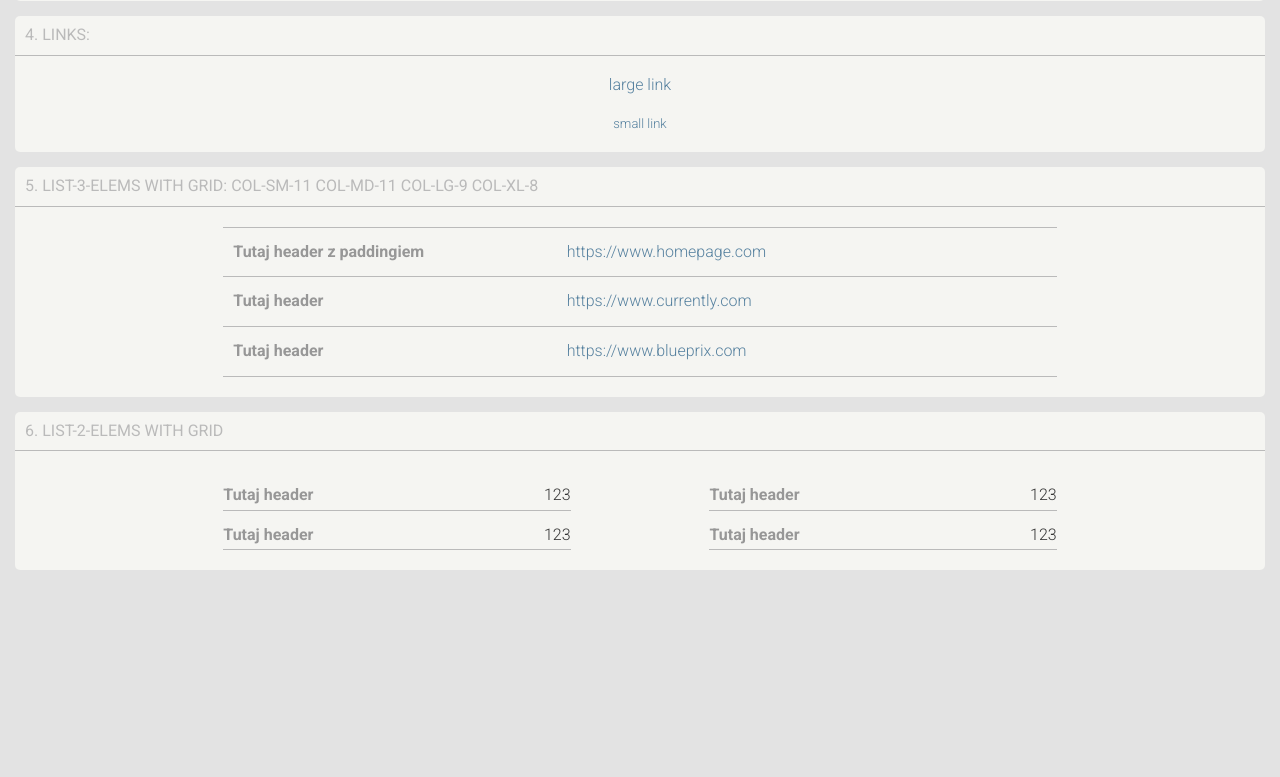
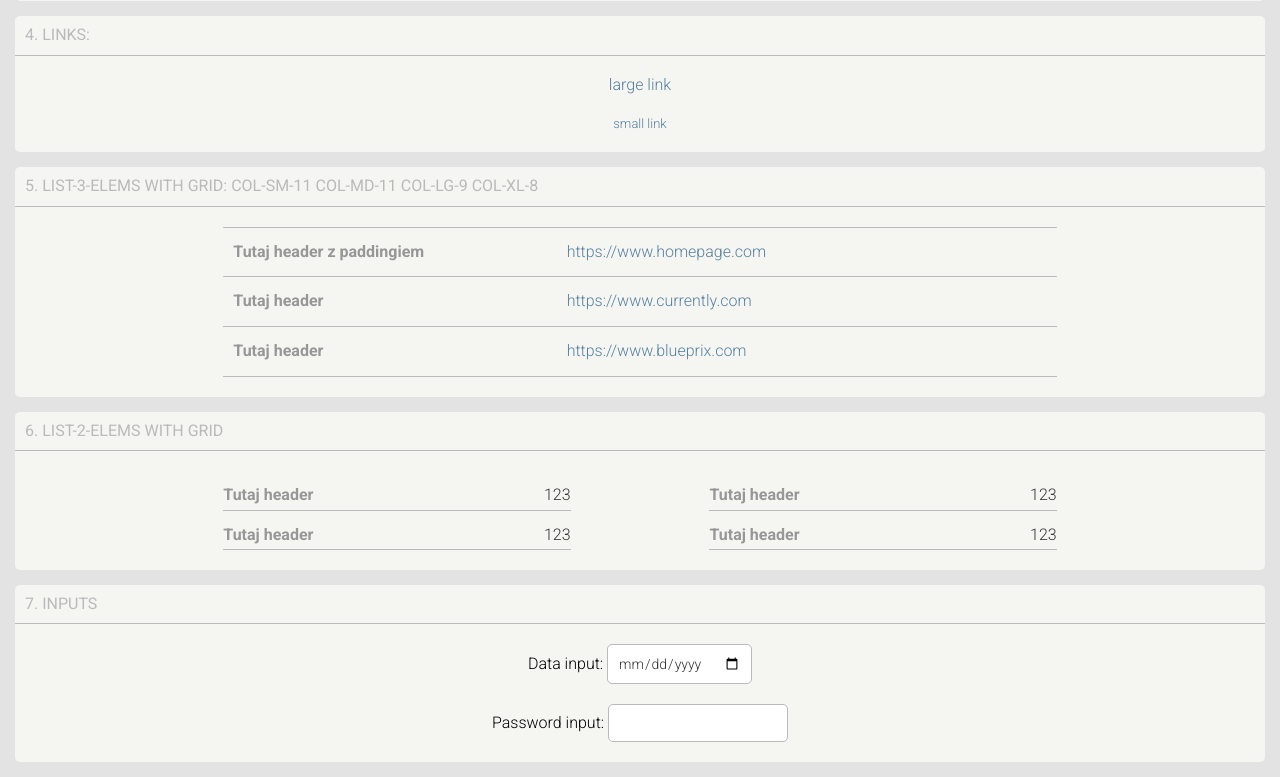
Before and after one commit to adam-goss94/admin-panel, a website: page src/styleguide.html in a window 1280 px wide. Shown: the part 809-1586 px from the top of the page. Before the commit the page ends 1394 px from the top, so only its background shows below. Drawn offline with nearby package versions, Linux system fonts and the light colour scheme; files that its build step writes are made by us from their sources.

Commit message:
Fix some styles for inputs and forms

```diff
--- a/src/sass/components/_forms.scss
+++ b/src/sass/components/_forms.scss
@@ -44,13 +44,13 @@ form.data-range{
   }
 
   input{
-    border: 2px solid transparent;
+    border: 1px solid transparent;
     height: 100%;
     background-color: $color-light;
     padding-right: 25px;
 
     @media(max-width: 572px) {
-      border: 2px solid $color-gray-medium;
+      border: 1px solid $color-gray-medium;
       margin-bottom: 10px;
       padding-right: 0;
     }
--- a/src/sass/components/_inputs.scss
+++ b/src/sass/components/_inputs.scss
@@ -1,16 +1,18 @@
 .input{
+  @extend .font-text;
+
   outline: none;
   padding: 10px;
-  border: 2px solid $color-gray-dark;
+  border: 1px solid $color-gray-medium;
   border-radius: 5px;
   position: relative;
 
   &:invalid{
-    border: 2px solid $color-red-dark;
+    border: 1px solid $color-red-dark;
   }
 
   &:hover{
-    border: 2px solid $color-gray-dark;
+    border: 1px solid $color-gray-dark;
     cursor: pointer;
   }
 }
--- a/src/styleguide.html
+++ b/src/styleguide.html
@@ -238,5 +238,26 @@
       </div>
     </div>
   </div>
+
+  <div class="container">
+    <div class="container-header">
+      <h2>7. Inputs</h2>
+    </div>
+
+    <div class="container-body">
+      <div class="row">
+        <div class="wrapper">
+          <label for="data-input">Data input:</label>
+          <input type="date" class="input" id="data-input">
+        </div>
+      </div>
+      <div class="row">
+        <div class="wrapper">
+          <label for="password-input">Password input:</label>
+          <input type="password" class="input" id="password-input">
+        </div>
+      </div>
+    </div>
+  </div>
 </body>
 </html>
```
Also changed, not shown: src/index.html (+2 -2 lines).
